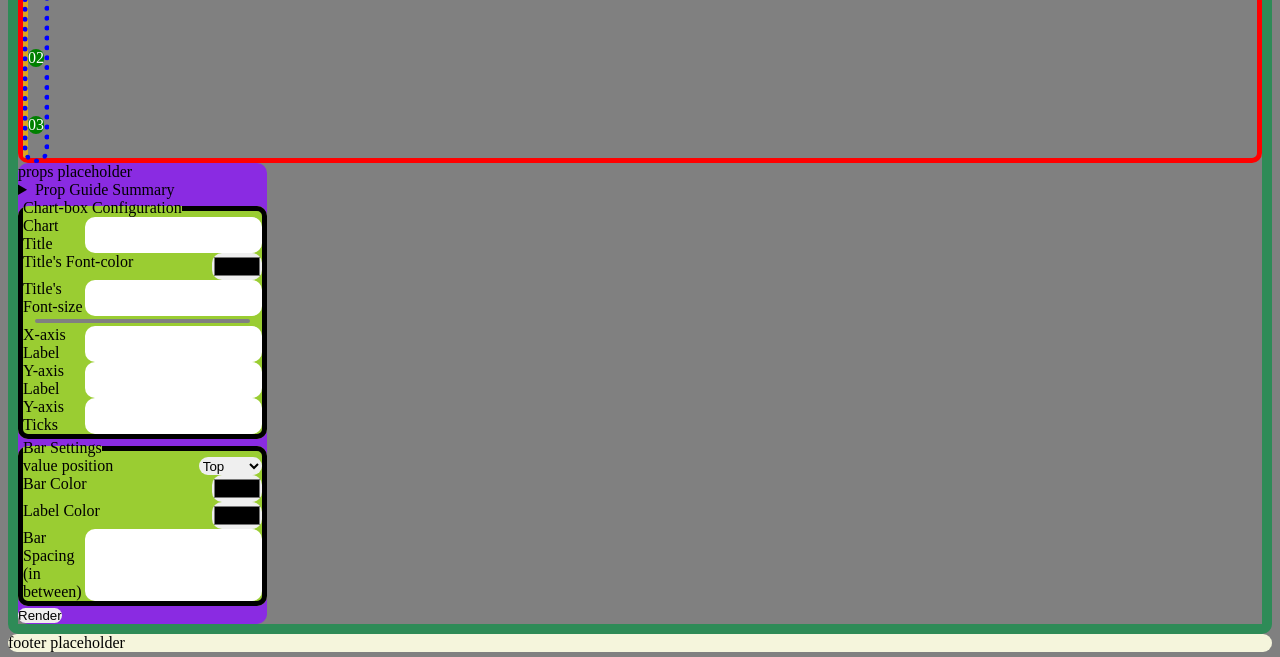
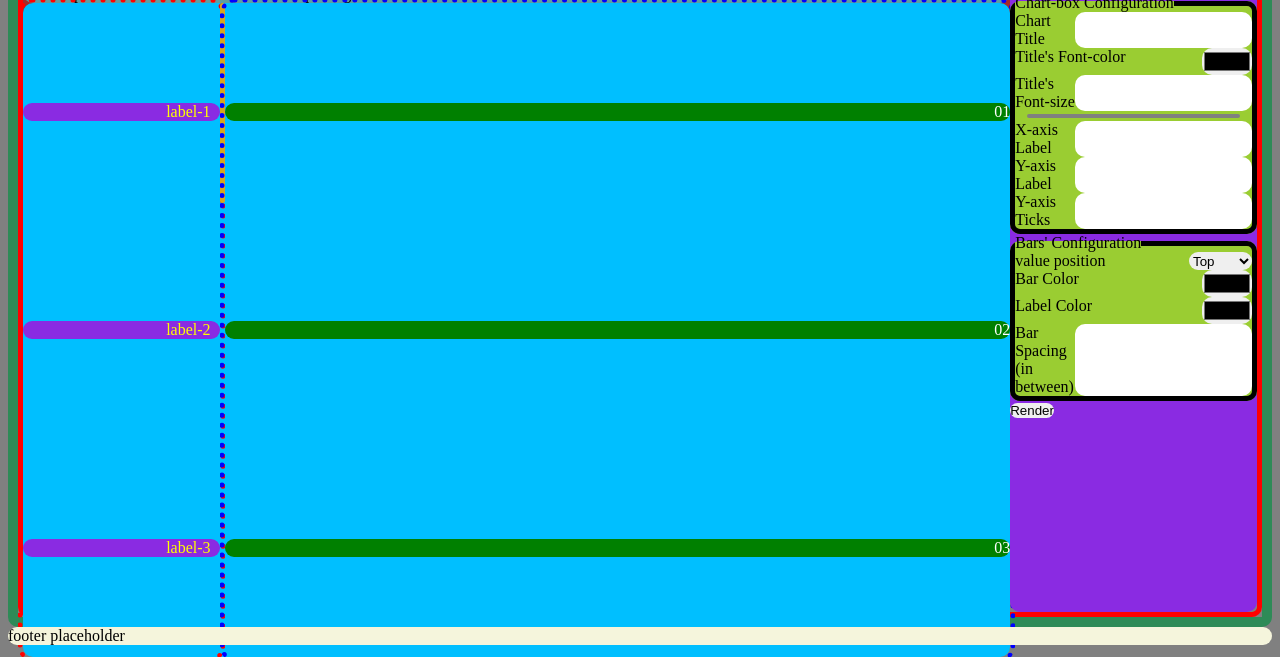
Before and after one commit to AH82/bar-chart, a website: page index.html in a window 1280 px wide. Shown: the part 147-804 px from the top of the page. Drawn offline with Linux system fonts and the light colour scheme.

Commit message:
code: restructure and rename 'bar-chart-container' block to dashboard__graph, divide it to several blocks

```diff
--- a/index.html
+++ b/index.html
@@ -51,15 +51,34 @@
       </form>
     </section>
 
+
     <section class="sub-dash-wrapper">
 
-        <div class="vl"></div> <!--  Vertical-line / x-axis -->
+      <section class="dashboard__graph">
 
-        <div class="bar-container">
-          <div class="bar"><div class="value">01</div></div>
-          <div class="bar"><div class="value">02</div></div>
-          <div class="bar"><div class="value">03</div></div>
+        <header class="graph__header">
+          <h2> GRAPH TITLE</h2>
+          <p> Lorem ipsum dolor sit amet, consectetur adipiscing elit. Nunc et mi nec massa hendrerit efficitur.        </p>
+        </header>
+
+
+        <div class="graph__illustrator">
+
+          <div class="bar-labels-container">
+            <div class="bar-label__item">label-1</div>
+            <div class="bar-label__item">label-2</div>
+            <div class="bar-label__item">label-3</div>
+          </div>
+
+          <div class="vl"></div> <!--  Vertical-line / x-axis -->
+
+          <div class="bars-container">
+            <div class="bar__item"><div class="bar__item__value">01</div></div>
+            <div class="bar__item"><div class="bar__item__value">02</div></div>
+            <div class="bar__item"><div class="bar__item__value">03</div></div>
+          </div>
         </div>
+
       </section>
 
 
@@ -106,7 +125,7 @@
           </fieldset>
 
           <fieldset>
-            <legend>Bar Settings</legend>
+            <legend>Bars' Configuration</legend>
             <div>
 
               <label for="value-position">value position</label>
--- a/styles/chart.css
+++ b/styles/chart.css
@@ -1,6 +1,7 @@
 /* .chart-container { */
-section.bar-chart-container {
+.graph__illustrator {
   background-color: deepskyblue;
+  height: 100%;
   /* width: 50%; */
   display: grid;
   grid-template-columns: 20% auto 1fr;
@@ -9,16 +10,16 @@ section.bar-chart-container {
 
 }
 
-.label-container {
+.bar-labels-container {
   outline: 5px dotted red;
 /*   background-color: red; */
 }
 
-.bar-container {
+.bars-container {
   outline: 5px dotted blue;
 }
 
-.label-container, .bar-container {
+.bar-labels-container, .bars-container {
   display: flex;
   flex-direction: column;
   justify-content: space-around;
@@ -26,7 +27,7 @@ section.bar-chart-container {
 
 }
 
-.label {
+.bar-label__item {
   background-color: blueviolet;
   color: yellow;
   text-align: right;
@@ -41,12 +42,12 @@ section.bar-chart-container {
   height: 200px;
 }
 
-.bar{
+.bar__item {
   background-color: green;
 
 }
 
-.value {
+.bar__item__value {
   color: white;
   text-align: right;
 
--- a/styles/main.css
+++ b/styles/main.css
@@ -51,10 +51,21 @@ header {
   display: flex;
 
 }
-section.bar-chart-container {
+
+.dashboard__graph {
+  flex-grow: 1;
+  background-color: brown;
+}
+
+.graph__header {
+  display: block;
+}
+
+.graph__illustrator {
+  /* This is repeated in chart.css  */
   background-color: blue;  /* placeholder */
   /* width: 80%; */
-  flex-grow: 1;
+  /* flex-grow: 1; */
 }
 
 /* --- CHART CONFIHURATIONS / SETTINGS --- */
```
